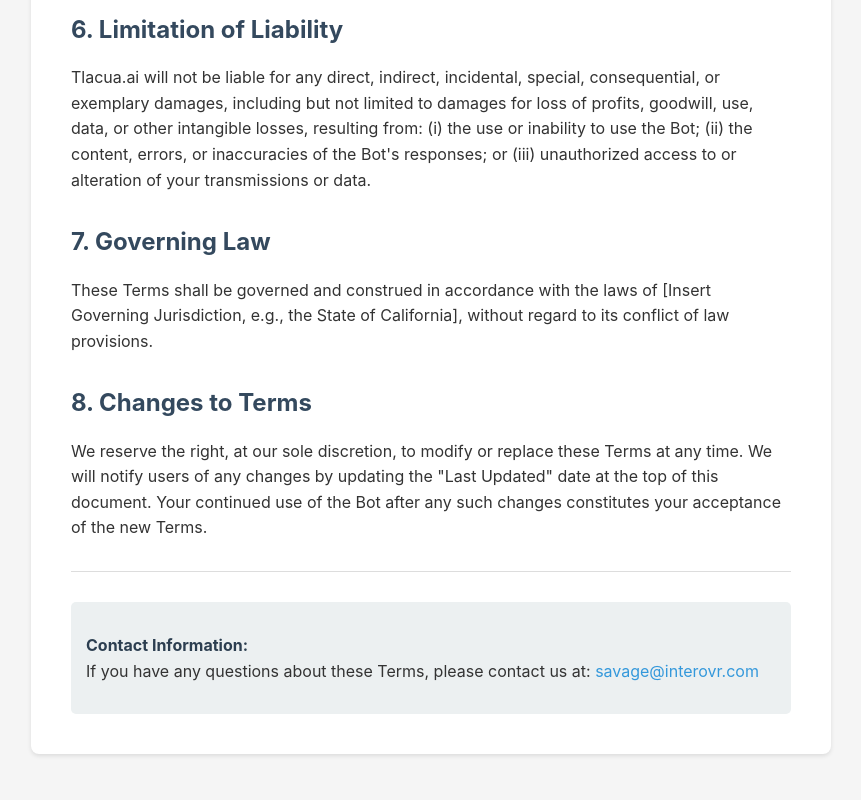
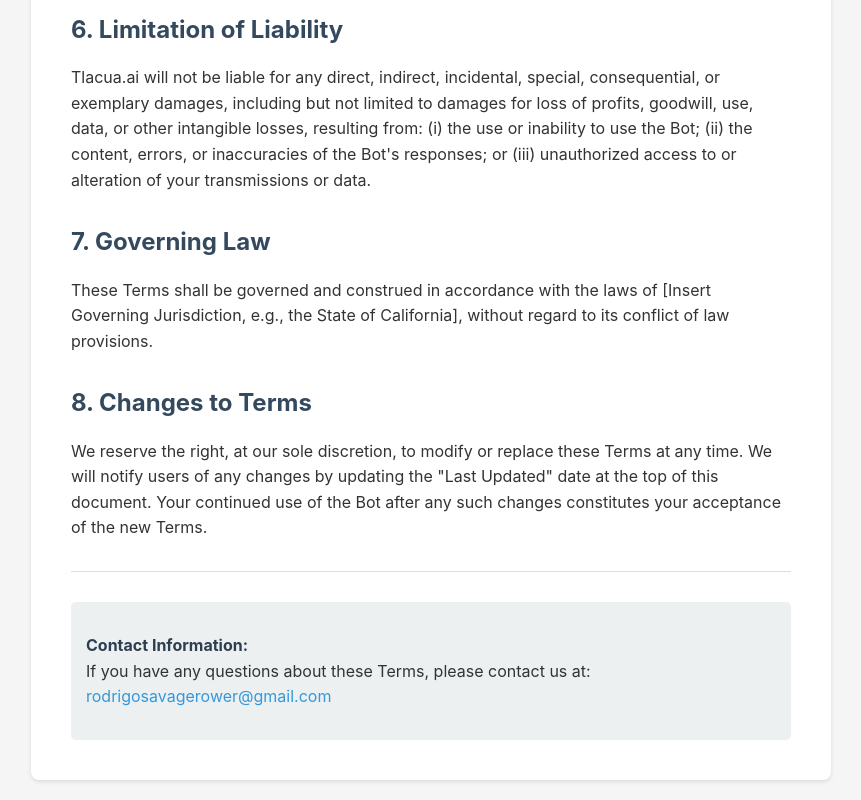
Before and after one commit to savashito/tlacua.ai, a plain HTML site: page terms_of_service.html in a window 1280 px wide. Shown: the part 1812-2612 px from the top of the page, without its empty margins (209-1070 px from the left). Before the commit the page ends 2586 px from the top, so only its background shows below. Drawn offline with Linux system fonts and the light colour scheme.

Commit message:
Update terms_of_service.html

```diff
--- a/terms_of_service.html
+++ b/terms_of_service.html
@@ -129,7 +129,7 @@
 
         <div class="contact">
             <p><strong>Contact Information:</strong><br>
-            If you have any questions about these Terms, please contact us at: <a href="mailto:savage@interovr.com">savage@interovr.com</a></p>
+            If you have any questions about these Terms, please contact us at: <a href="mailto:savage@interovr.com">rodrigosavagerower@gmail.com</a></p>
         </div>
     </div>
 </body>
```
